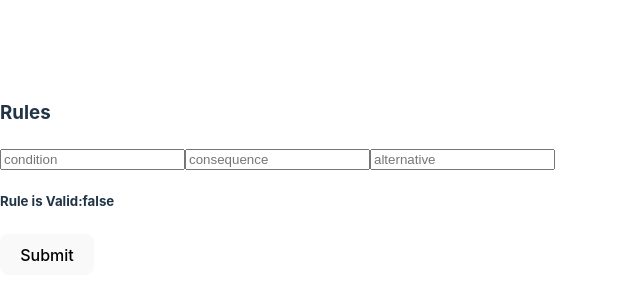
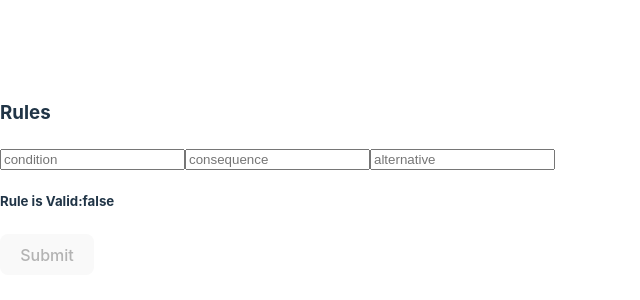
Before and after one commit to josephrobertlopez/React-Rule-Engine, a React (Vite) app: page / in a window 1280 px wide. Shown: the part 222-522 px from the top of the page, without its empty margins (0-640 px from the left). Built offline with nearby package versions, Linux system fonts and the light colour scheme.

Commit message:
Update index.jsx

```diff
--- a/src/components/Form/index.jsx
+++ b/src/components/Form/index.jsx
@@ -46,7 +46,7 @@ const Form = ({rule, onRuleChange, onFormSubmit}) => {
           />
         </h5>
 
-      <button type="submit">Submit</button>
+      <button type="submit" disabled={isValid.props.children=="false"}>Submit</button>
 
       </div>
     </form>
```
